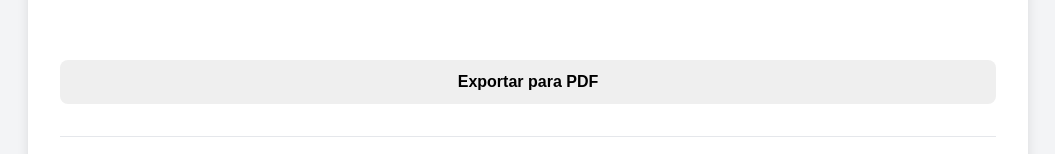
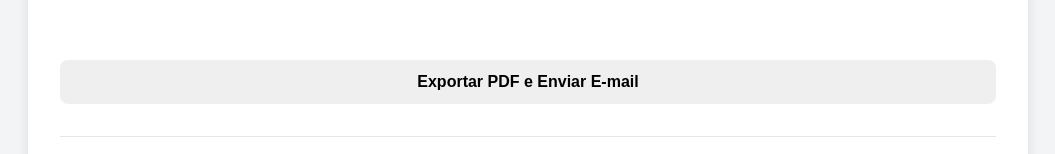
Before and after one commit to vitoriacm/scrum-squads, a website: page public/index.html in a window 1280 px wide. Shown: the part 395-549 px from the top of the page, without its empty margins (112-1167 px from the left). Drawn offline with Linux system fonts and the light colour scheme.

Commit message:
feat: add export and email functionality for PDF reports

```diff
--- a/public/index.html
+++ b/public/index.html
@@ -88,9 +88,10 @@
             </div>
           </form>
         </div>
-        <button id="exportPdf" class="btn btn-export">Exportar para PDF</button>
+        <button id="exportPdf" class="btn btn-export">
+          Exportar PDF e Enviar E-mail
+        </button>
         <div class="divider"></div>
-
         <div id="squadsContainer">
           <div class="empty-state">Nenhum registro adicionado ainda</div>
         </div>
```
